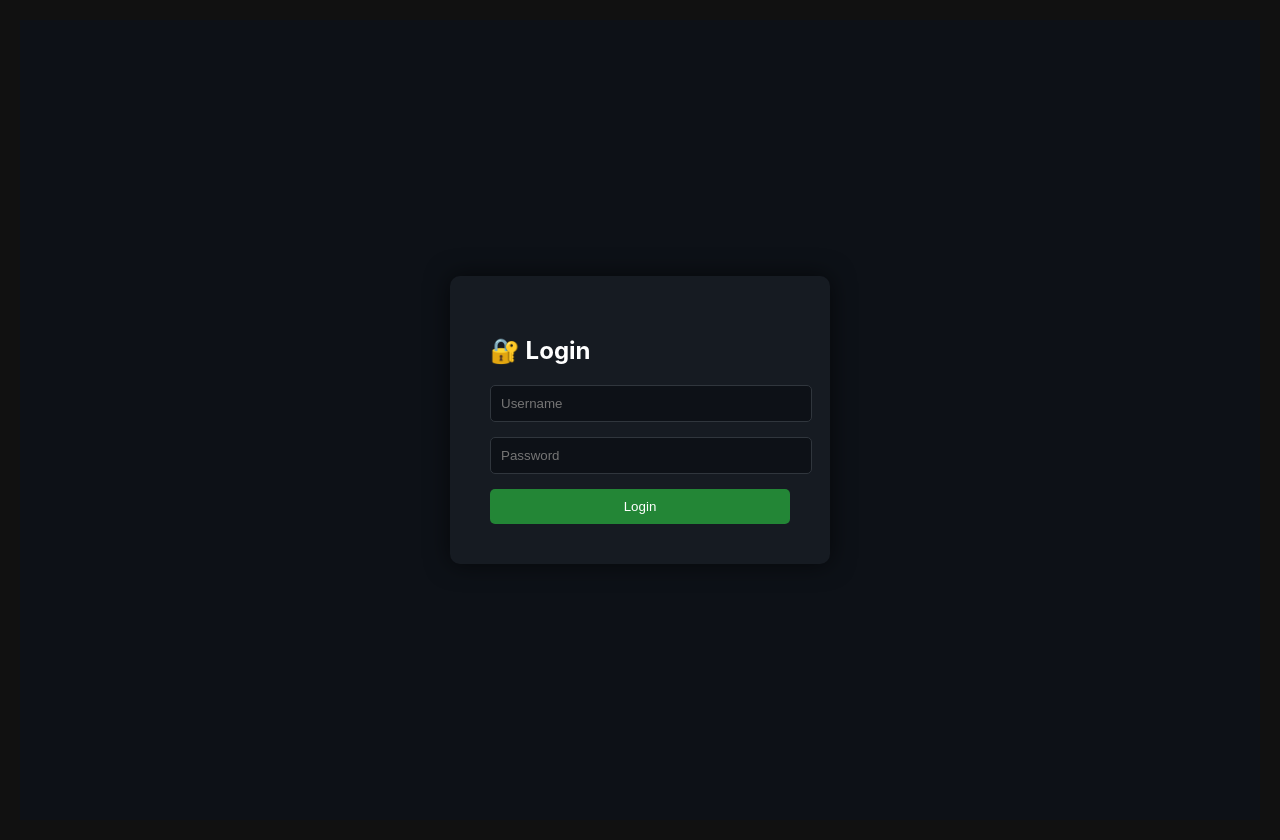
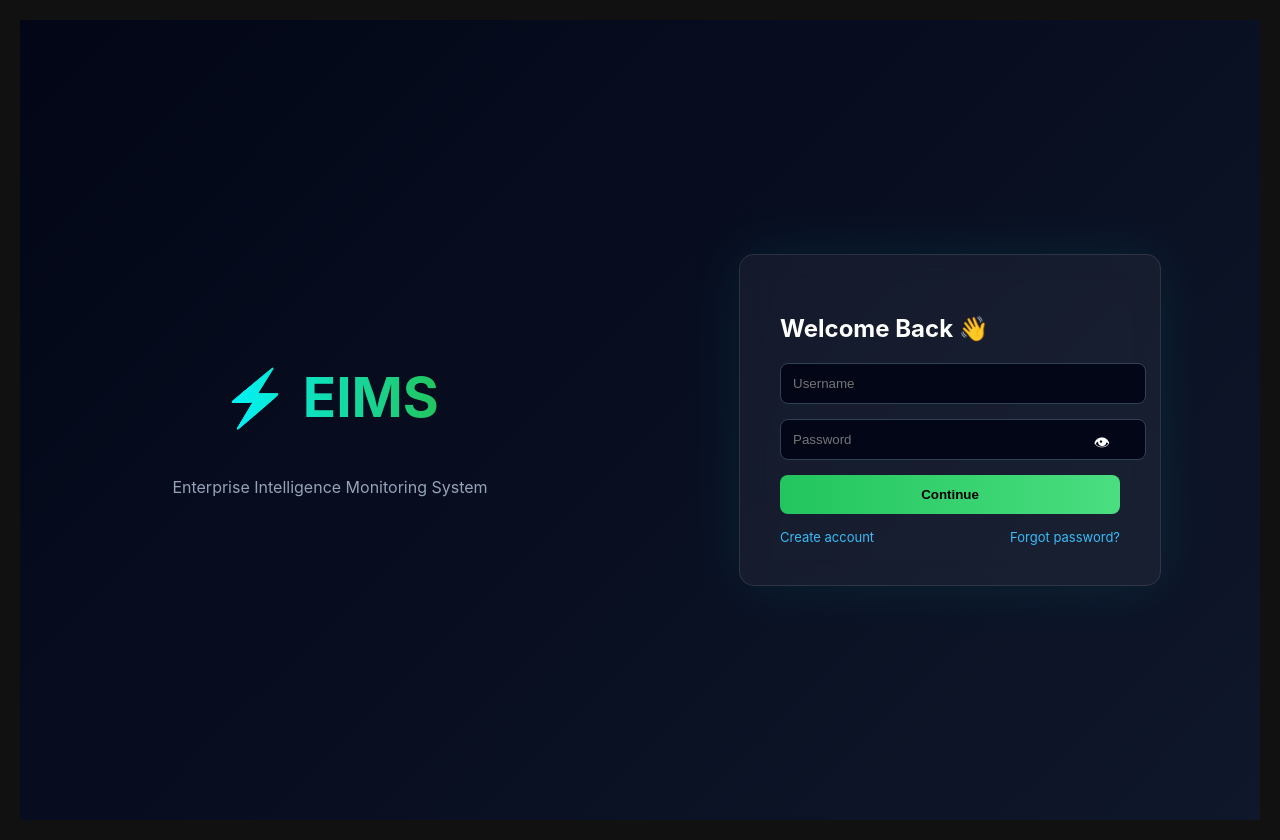
Before and after one commit to bhushan8975/EIMS, a React (Create React App) app in the folder frontend/: page /login in a window 1280 px wide. Built offline with nearby package versions, Linux system fonts and the light colour scheme; no server answers.

Commit message:
fix routes structure

```diff
--- a/frontend/src/pages/Login.js
+++ b/frontend/src/pages/Login.js
@@ -1,120 +1,247 @@
 import { useState } from "react";
+import axios from "axios";
 import { useNavigate } from "react-router-dom";
-import { api } from "../services/api"; // ✅ use central API
 
-function Login() {
+export default function Login() {
   const navigate = useNavigate();
+
+  const [mode, setMode] = useState("login"); // login | register | forgot
+  const [showPass, setShowPass] = useState(false);
+  const [loading, setLoading] = useState(false);
+  const [error, setError] = useState("");
 
   const [form, setForm] = useState({
     username: "",
-    password: ""
+    password: "",
+    email: ""
   });
 
-  const [error, setError] = useState("");
-  const [loading, setLoading] = useState(false);
+  const BASE_URL = "https://eims-backend.onrender.com";
 
-  const login = async () => {
+  const handleSubmit = async () => {
     try {
       setError("");
       setLoading(true);
 
-      // ✅ FIXED (uses deployed backend)
-      const res = await api.post("/login", form);
+      if (mode === "login") {
+        const res = await axios.post(`${BASE_URL}/login`, form);
+        localStorage.setItem("token", res.data.token);
+        navigate("/");
+      }
 
-      localStorage.setItem("token", res.data.token);
+      if (mode === "register") {
+        await axios.post(`${BASE_URL}/register`, form);
+        setMode("login");
+        setError("Account created ✅ Please login");
+      }
 
-      navigate("/");
+      if (mode === "forgot") {
+        await axios.post(`${BASE_URL}/forgot-password`, form);
+        setError("Reset link sent (demo) 📩");
+      }
+
     } catch (err) {
-      setError("Invalid credentials ❌");
+      setError(err.response?.data?.message || "Something went wrong ❌");
     } finally {
       setLoading(false);
     }
   };
 
   return (
-    <div
-      style={{
-        height: "100vh",
-        display: "flex",
-        justifyContent: "center",
-        alignItems: "center",
-        background: "#0d1117"
-      }}
-    >
-      <div
-        style={{
-          padding: "40px",
-          background: "#161b22",
-          borderRadius: "10px",
-          width: "300px",
-          boxShadow: "0 0 25px rgba(0,0,0,0.6)"
-        }}
-      >
-        <h2 style={{ marginBottom: "20px" }}>🔐 Login</h2>
+    <div style={styles.container}>
+      {/* LEFT SIDE */}
+      <div style={styles.left}>
+        <h1 style={styles.logo}>⚡ EIMS</h1>
+        <p style={styles.tagline}>
+          Enterprise Intelligence Monitoring System
+        </p>
+      </div>
 
-        {error && (
-          <p
-            style={{
-              color: "#ff4d4f",
-              marginBottom: "10px",
-              textShadow: "0 0 8px rgba(255,0,0,0.7)"
-            }}
-          >
-            {error}
-          </p>
+      {/* RIGHT SIDE */}
+      <div style={styles.right}>
+        <div style={styles.card}>
+
+          <h2 style={styles.title}>
+            {mode === "login" && "Welcome Back 👋"}
+            {mode === "register" && "Create Account 🚀"}
+            {mode === "forgot" && "Reset Password 🔐"}
+          </h2>
+
+          {error && <p style={styles.error}>{error}</p>}
+
+          {/* EMAIL (register/forgot) */}
+          {(mode !== "login") && (
+            <input
+              placeholder="Email"
+              style={styles.input}
+              onChange={(e) =>
+                setForm({ ...form, email: e.target.value })
+              }
+            />
           )}
 
+          {/* USERNAME */}
+          {mode !== "forgot" && (
             <input
               placeholder="Username"
-          style={inputStyle}
+              style={styles.input}
               onChange={(e) =>
                 setForm({ ...form, username: e.target.value })
               }
             />
+          )}
 
+          {/* PASSWORD */}
+          {mode !== "forgot" && (
+            <div style={{ position: "relative" }}>
               <input
-          type="password"
+                type={showPass ? "text" : "password"}
                 placeholder="Password"
-          style={inputStyle}
+                style={styles.input}
                 onChange={(e) =>
                   setForm({ ...form, password: e.target.value })
                 }
               />
+              <span
+                style={styles.eye}
+                onClick={() => setShowPass(!showPass)}
+              >
+                {showPass ? "🙈" : "👁"}
+              </span>
+            </div>
+          )}
 
           <button
             style={{
-            ...btnStyle,
-            opacity: loading ? 0.7 : 1,
-            cursor: loading ? "not-allowed" : "pointer"
+              ...styles.button,
+              opacity: loading ? 0.7 : 1
             }}
-          onClick={login}
+            onClick={handleSubmit}
             disabled={loading}
           >
-          {loading ? "Logging in..." : "Login"}
+            {loading ? "Processing..." : "Continue"}
           </button>
+
+          {/* SWITCH LINKS */}
+          <div style={styles.links}>
+            {mode === "login" && (
+              <>
+                <span onClick={() => setMode("register")}>
+                  Create account
+                </span>
+                <span onClick={() => setMode("forgot")}>
+                  Forgot password?
+                </span>
+              </>
+            )}
+
+            {mode !== "login" && (
+              <span onClick={() => setMode("login")}>
+                Back to login
+              </span>
+            )}
+          </div>
+
+        </div>
       </div>
     </div>
   );
 }
 
-const inputStyle = {
+/* ================= STYLES ================= */
+
+const styles = {
+  container: {
+    display: "flex",
+    height: "100vh",
+    background: "linear-gradient(135deg, #020617, #0f172a)"
+  },
+
+  left: {
+    flex: 1,
+    display: "flex",
+    flexDirection: "column",
+    justifyContent: "center",
+    alignItems: "center",
+    color: "#fff"
+  },
+
+  logo: {
+    fontSize: "55px",
+    fontWeight: "bold",
+    background: "linear-gradient(90deg, #00f5ff, #22c55e)",
+    WebkitBackgroundClip: "text",
+    WebkitTextFillColor: "transparent"
+  },
+
+  tagline: {
+    marginTop: "10px",
+    color: "#94a3b8"
+  },
+
+  right: {
+    flex: 1,
+    display: "flex",
+    justifyContent: "center",
+    alignItems: "center"
+  },
+
+  card: {
+    width: "340px",
+    padding: "40px",
+    borderRadius: "15px",
+    background: "rgba(255,255,255,0.05)",
+    backdropFilter: "blur(15px)",
+    border: "1px solid rgba(255,255,255,0.1)",
+    boxShadow: "0 0 60px rgba(0,255,255,0.08)",
+    color: "#fff"
+  },
+
+  title: {
+    marginBottom: "20px"
+  },
+
+  input: {
     width: "100%",
-  padding: "10px",
+    padding: "12px",
     marginBottom: "15px",
-  background: "#0d1117",
-  border: "1px solid #30363d",
+    borderRadius: "8px",
+    border: "1px solid #334155",
+    background: "#020617",
     color: "#fff",
-  borderRadius: "5px"
+    outline: "none"
+  },
+
+  button: {
+    width: "100%",
+    padding: "12px",
+    borderRadius: "8px",
+    border: "none",
+    background: "linear-gradient(90deg, #22c55e, #4ade80)",
+    color: "#000",
+    fontWeight: "bold",
+    cursor: "pointer",
+    transition: "0.3s"
+  },
+
+  links: {
+    marginTop: "15px",
+    display: "flex",
+    justifyContent: "space-between",
+    fontSize: "13px",
+    color: "#38bdf8",
+    cursor: "pointer"
+  },
+
+  error: {
+    color: "#ff4d4f",
+    marginBottom: "10px"
+  },
+
+  eye: {
+    position: "absolute",
+    right: "10px",
+    top: "12px",
+    cursor: "pointer"
+  }
 };
-
-const btnStyle = {
-  width: "100%",
-  padding: "10px",
-  background: "#238636",
-  color: "#fff",
-  border: "none",
-  borderRadius: "5px",
-  transition: "0.3s ease"
-};
-
-export default Login;
```
Lines whose indentation alone changed are shown as unchanged.
